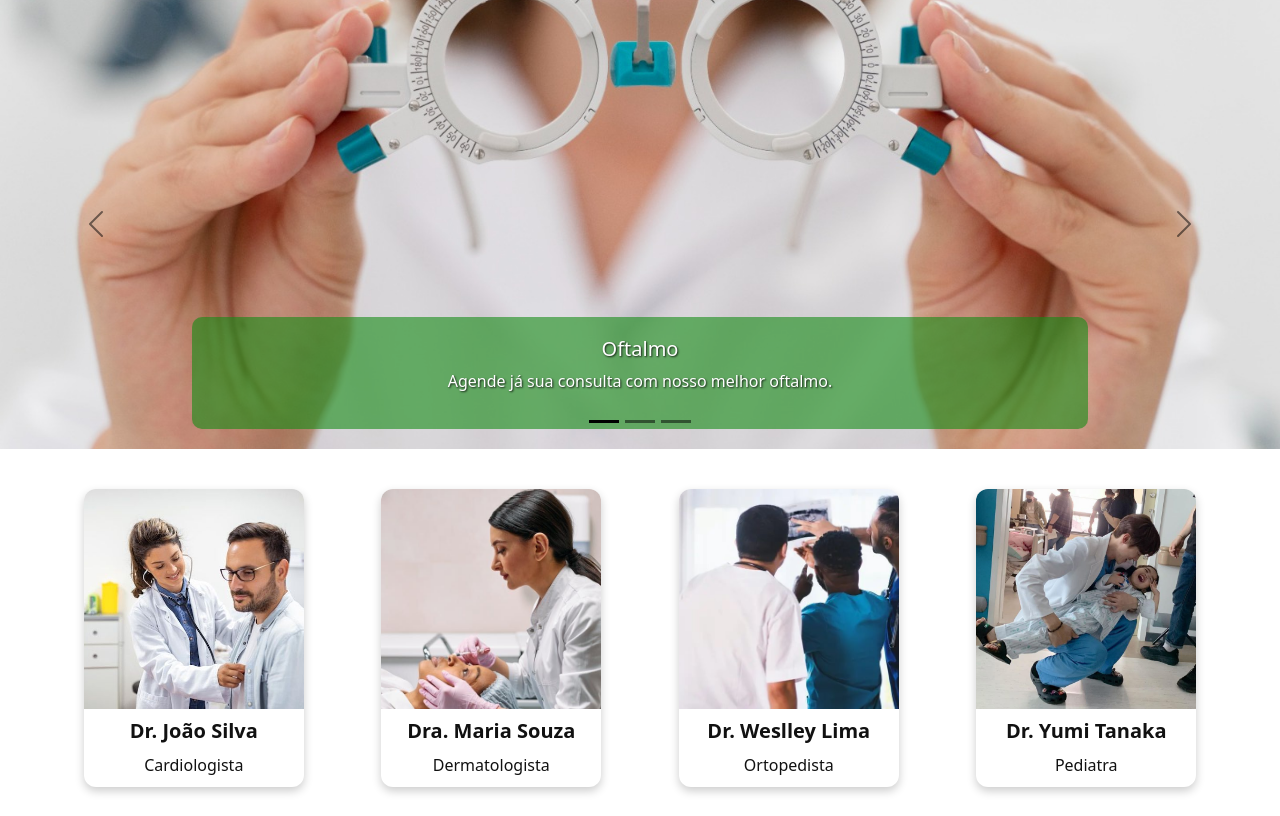
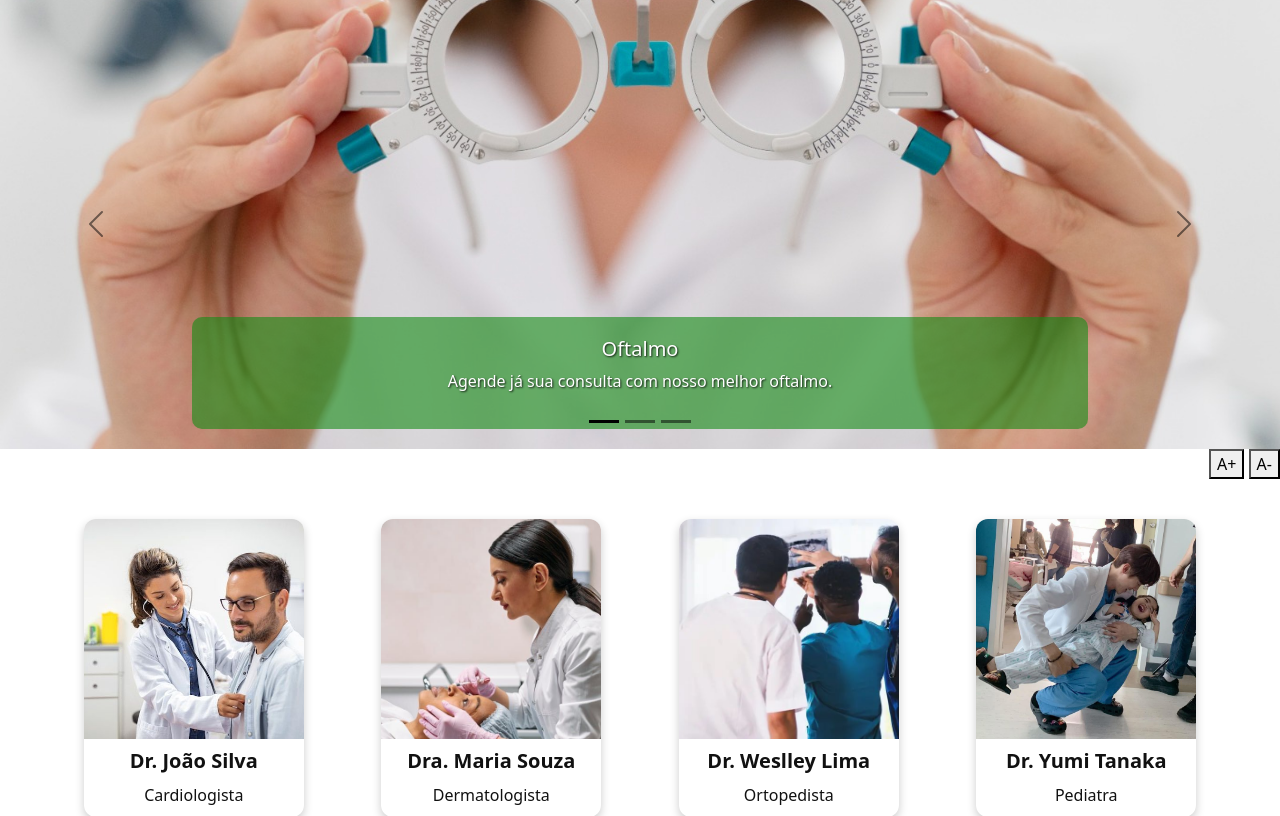
Before and after one commit to karinamj04/PROJETO-FINAL, a PHP site: page /sistema.html in a window 1280 px wide. Shown: the part 120-936 px from the top of the page. Run offline with PHP 8.4, Linux system fonts and the light colour scheme; some web fonts are replaced.

Commit message:
Add files via upload

```diff
--- a/PROJETO/css/sistema.css
+++ b/PROJETO/css/sistema.css
@@ -332,3 +332,11 @@ body.dark section{
     border: none;
   }
 }
+.conteudo {
+  text-align: center;
+  margin-bottom: 1rem;
+}
+
+.controle-fonte {
+  text-align: right;
+}
--- a/PROJETO/js/sistema.js
+++ b/PROJETO/js/sistema.js
@@ -86,6 +86,18 @@ selectMedico.addEventListener("change", () => {
     selectDataConsulta.appendChild(new Option(text, value));
   });
 });
+
+//LETRAS MAIORES/MENORES
+
+let currentFontSize = 16;
+
+function changeFontSize(delta) {
+  currentFontSize += delta;
+  if (currentFontSize < 10) currentFontSize = 10;
+  if (currentFontSize > 30) currentFontSize = 30;
+  document.body.style.fontSize = currentFontSize + "px";
+}
+
 //TELA DARK
     let trilho = document.getElementById('trilho')
     let body = document.querySelector('body')
@@ -94,6 +106,8 @@ selectMedico.addEventListener("change", () => {
       trilho.classList.toggle('dark')
       body.classList.toggle('dark')
 });
+
+
 // Máscaras simples para CPF, telefone e data de nascimento
 function aplicarMascara(input, regex, formato) {
   input.addEventListener('input', e => {
--- a/PROJETO/sistema.html
+++ b/PROJETO/sistema.html
@@ -88,6 +88,13 @@
     </div>
   </section>
 
+  <!------------------LETRAS-------------------------->
+
+  <div class="controle-fonte">
+    <button onclick="changeFontSize(2)">A+</button>
+    <button onclick="changeFontSize(-2)">A-</button>
+  </div>
+<!-------------------------------------------------------->
 
             <!-- Card de médico (outro exemplo) -->
             <section class="medicos-container">
```
